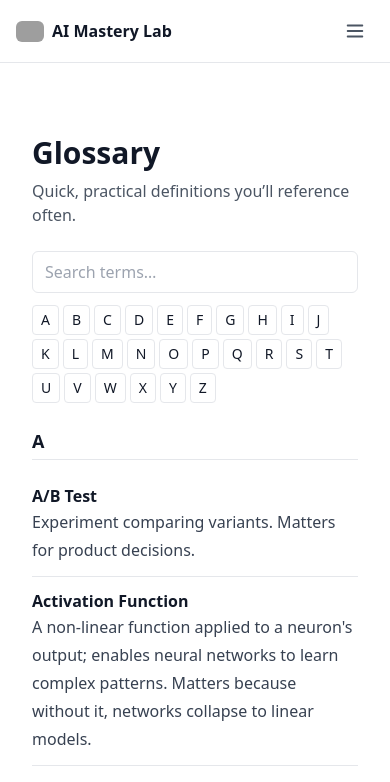
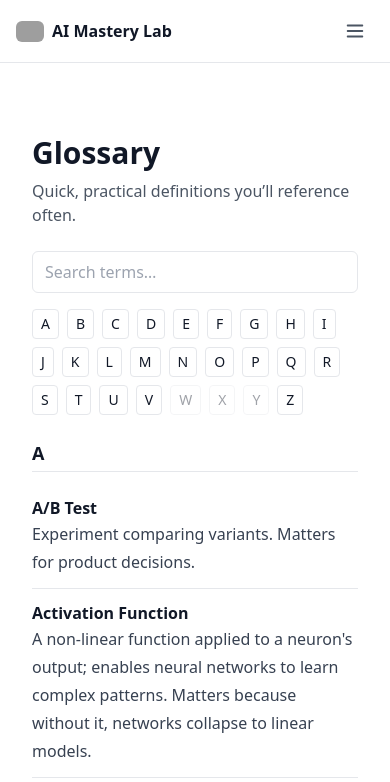
Before and after one commit to Jatin2349/ai-news-site, a Next.js app: page /glossary in a window 390 px wide. Shown: the top 782 px of the page. Built offline with nearby package versions, Linux system fonts and the light colour scheme; grey boxes are pictures that could not be loaded.

Commit message:
Update GlossaryClient.tsx

```diff
--- a/components/GlossaryClient.tsx
+++ b/components/GlossaryClient.tsx
@@ -3,6 +3,7 @@
 
 import { useMemo, useRef, useState } from "react";
 import ReactMarkdown from "react-markdown";
+import BackToTop from "./BackToTop";
 
 export type GlossaryEntry = { term: string; definition: string };
 
@@ -13,17 +14,13 @@ type Props = { entries: GlossaryEntry[] };
 export default function GlossaryClient({ entries }: Props) {
   const [q, setQ] = useState("");
 
+  // gruppieren + filtern
   const grouped = useMemo(() => {
-    // filtern nach Suchbegriff
     const needle = q.trim().toLowerCase();
     const filtered = needle
-      ? entries.filter(
-          (e) =>
-            (e.term + " " + e.definition).toLowerCase().includes(needle)
-        )
+      ? entries.filter((e) => (e.term + " " + e.definition).toLowerCase().includes(needle))
       : entries;
 
-    // gruppieren A-Z
     const map: Record<string, GlossaryEntry[]> = {};
     for (const e of filtered) {
       const first = (e.term[0] || "#").toUpperCase();
@@ -31,67 +28,56 @@ export default function GlossaryClient({ entries }: Props) {
       if (!map[key]) map[key] = [];
       map[key].push(e);
     }
-    // sortierte Gruppen
     const order = [...LETTERS, "#"];
     return order.map((k) => ({ letter: k, items: map[k] || [] }));
   }, [entries, q]);
 
-  // Refs pro Buchstabe zum Scrollen
+  // disabled info pro Buchstabe
+  const hasForLetter: Record<string, boolean> = useMemo(() => {
+    const m: Record<string, boolean> = {};
+    for (const g of grouped) m[g.letter] = g.items.length > 0;
+    return m;
+  }, [grouped]);
+
+  // Jump-Refs
   const anchors = useRef<Record<string, HTMLDivElement | null>>({});
 
   return (
-    <div className="grid grid-cols-1 md:grid-cols-[160px,1fr] gap-6">
-      {/* Sticky A–Z Sidebar */}
-      <aside className="md:sticky md:top-20 md:self-start">
-        <div className="hidden md:block text-sm">
+    <div className="mx-auto max-w-5xl">
+      {/* Suche oben */}
+      <div className="mb-4">
         <input
           value={q}
           onChange={(e) => setQ(e.target.value)}
           placeholder="Search terms…"
-            className="w-full mb-3 border rounded-md px-3 py-2"
+          className="w-full md:w-2/3 border rounded-md px-3 py-2"
         />
-          <div className="grid grid-cols-2 gap-1">
-            {LETTERS.map((L) => (
+      </div>
+
+      {/* A–Z Leiste oben */}
+      <div className="mb-6 flex flex-wrap gap-2 text-sm">
+        {LETTERS.map((L) => {
+          const enabled = hasForLetter[L];
+          return (
             <button
               key={L}
-                className="px-2 py-1 rounded border hover:bg-gray-50"
+              className={`px-2 py-1 rounded border ${
+                enabled ? "hover:bg-gray-50" : "opacity-40 cursor-not-allowed"
+              }`}
+              disabled={!enabled}
               onClick={() => {
+                if (!enabled) return;
                 const el = anchors.current[L];
                 if (el) el.scrollIntoView({ behavior: "smooth", block: "start" });
               }}
             >
               {L}
             </button>
-            ))}
-          </div>
+          );
+        })}
       </div>
 
-        {/* Mobile: Suche oben, Alphabet als horizontale Liste */}
-        <div className="md:hidden">
-          <input
-            value={q}
-            onChange={(e) => setQ(e.target.value)}
-            placeholder="Search terms…"
-            className="w-full mb-3 border rounded-md px-3 py-2"
-          />
-          <div className="flex flex-wrap gap-1">
-            {LETTERS.map((L) => (
-              <button
-                key={L}
-                className="px-2 py-1 rounded border text-sm"
-                onClick={() => {
-                  const el = anchors.current[L];
-                  if (el) el.scrollIntoView({ behavior: "smooth", block: "start" });
-                }}
-              >
-                {L}
-              </button>
-            ))}
-          </div>
-        </div>
-      </aside>
-
-      {/* Content */}
+      {/* Inhalt */}
       <section>
         {grouped.map(({ letter, items }) => (
           <div key={letter} className="mb-8">
@@ -104,28 +90,30 @@ export default function GlossaryClient({ entries }: Props) {
               <h2 className="text-lg font-semibold">{letter}</h2>
             </div>
 
-            <dl className="divide-y">
             {items.length === 0 ? (
               <p className="text-sm text-gray-500">No entries.</p>
             ) : (
-                items.map((e) => (
+              <dl className="divide-y">
+                {items.map((e) => (
                   <div key={e.term} className="py-3">
                     <dt className="font-semibold">{e.term}</dt>
                     <dd className="prose max-w-none">
                       <ReactMarkdown>{e.definition}</ReactMarkdown>
                     </dd>
                   </div>
-                ))
+                ))}
+              </dl>
             )}
-            </dl>
           </div>
         ))}
 
-        {/* Keine Treffer */}
         {grouped.every((g) => g.items.length === 0) && (
           <p className="mt-6 text-sm text-gray-500">No matches. Try a different keyword.</p>
         )}
       </section>
+
+      {/* Back to top */}
+      <BackToTop />
     </div>
   );
 }
```
Lines whose indentation alone changed are shown as unchanged.
